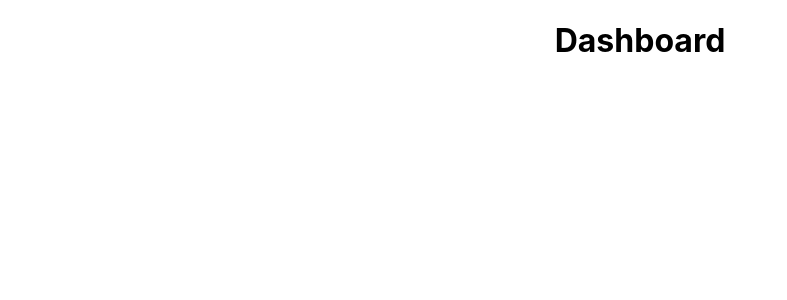
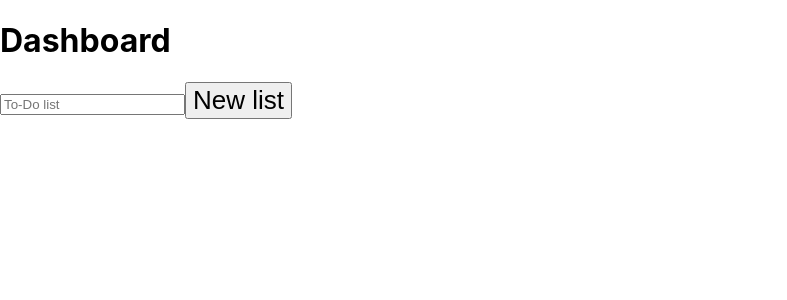
Before and after one commit to johnnycastro72/final-project-fe, a React (Vite) app: page / in a window 1280 px wide. Shown: the top 300 px of the page, without its empty margins (0-787 px from the left). Built offline with nearby package versions, Linux system fonts and the light colour scheme.

Commit message:
Category Form
The category form is added and the status management starts to be created.

```diff
--- a/src/App.jsx
+++ b/src/App.jsx
@@ -1,14 +1,15 @@
 import { useState } from 'react'
 import './App.css'
+import CategoryForm from './components/CategoryForm'
 import Header from './components/Header'
+import StoreProvider from './stateManagement/StoreProvider'
 
 function App() {
-  const [count, setCount] = useState(0)
-
   return (
-    <div className="App">
+    <StoreProvider>
       <Header />
-    </div>
+      <CategoryForm />
+    </StoreProvider>
   )
 }
 
--- a/src/components/CategoryForm.jsx
+++ b/src/components/CategoryForm.jsx
@@ -1,9 +1,17 @@
-import React from 'react'
+import React, { useContext, useRef, useState } from 'react'
+import { Store } from "../stateManagement/StoreProvider";
 
 const CategoryForm = () => {
+  const formRef = useRef(null);
+
+  const {state, dispatch} = useContext(Store);
+
+  const {title, setTitle} = useState("")
+
   return (
-    <form class="category">
-
+    <form ref={formRef}>
+      <input type="text" name="title" placeholder='To-Do list'/>
+      <button>New list</button>
     </form>
   )
 }
--- a/src/components/Header.jsx
+++ b/src/components/Header.jsx
@@ -2,7 +2,7 @@ import React from 'react'
 
 const Header = () => {
   return (
-    <div class="container">
+    <div className="container">
         <h1>Dashboard</h1>
     </div>
   )
```
